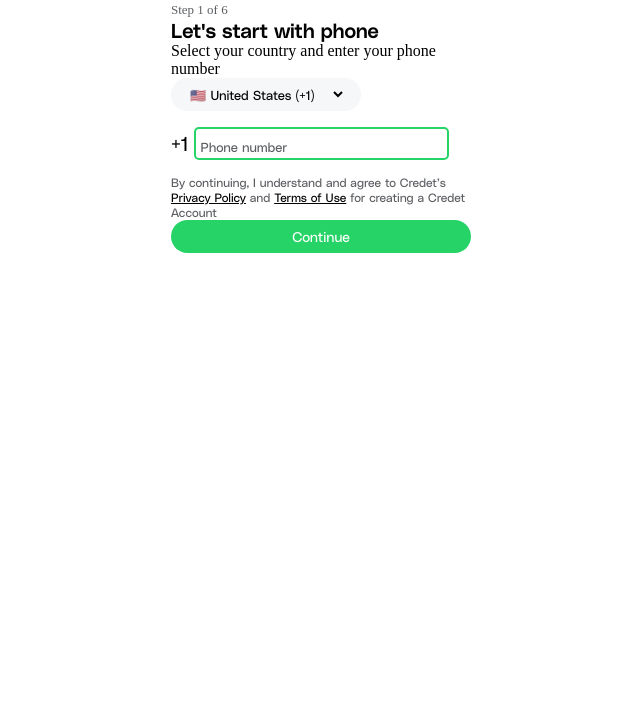
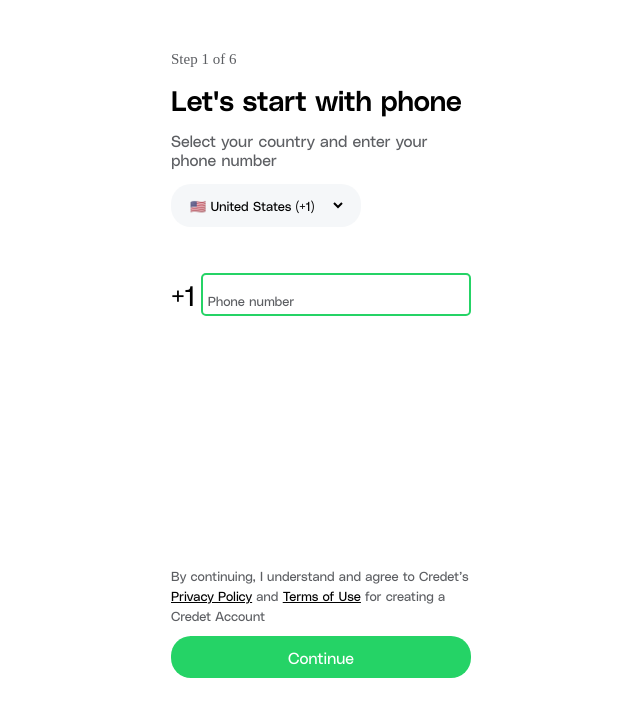
Before and after one commit to Rookid19/Web-Mobile-Signup-Form, a React (Create React App) app: page / in a window 1280 px wide. Shown: the top 716 px of the page, without its empty margins (319-959 px from the left). Built offline with nearby package versions, Linux system fonts and the light colour scheme.

Commit message:
useAuth hook

```diff
--- a/src/App.css
+++ b/src/App.css
@@ -27,32 +27,30 @@
   margin: auto;
   width: 300px;
   overflow: hidden;
-  /* background-color: var(--credet-green); */
-  /* background-color: red; */
   padding-inline: 30px;
 }
 .step {
   color: var(--credet-grey);
-  font-size: 13px;
+  font-size: 15px;
 }
 .title {
-  font-size: 20px;
+  font-size: 28px;
   font-family: "polysans-medium";
+  margin-block: 15px;
 }
 .custom-input {
   box-sizing: border-box;
   width: 100%;
-  height: 33px;
+  height: 43px;
   background-color: var(--credet-light-grey);
   border: none;
   border-radius: 5px;
-  font-size: 20px;
   font-family: "polysans-regular";
   padding-left: 20px;
   border-color: red;
 }
 .dropdown-input {
-  height: 33px;
+  height: 43px;
   background-color: var(--credet-light-grey);
   border: none;
   border-radius: 20px;
@@ -61,29 +59,42 @@
   padding-inline: 15px;
   border-right: 15px solid transparent;
   outline: none;
+  margin-bottom: 30px;
+  margin-top: 5px;
 }
 #country-code {
   font-family: "polysans-regular";
-  font-size: 20px;
+  font-size: 28px;
   margin-right: 5px;
+ margin-top: 15px;
 }
 .button {
-  height: 33px;
+  height: 42px;
   width: 100%;
   border-radius: 20px;
   border: none;
   cursor: pointer;
-  font-size: 14px;
+  font-size: 16px;
   color: var(--credet-white);
   background-color: var(--credet-green);
   font-family: "polysans-regular";
 }
 .terms {
-  font-size: 12px;
+  font-size: 13px;
   font-family: "polysans-regular";
   color: var(--credet-grey);
-  line-height: 15px;
+  line-height: 20px;
+  margin-bottom: 10px;
+  margin-top: 250px;
+
 }
 .terms > u {
   color: var(--credet-black);
 }
+
+.label {
+  font-family: "polysans-regular";
+  font-size: 16px;
+  color: var(--credet-grey);
+  margin-bottom: 10px;
+}
--- a/src/App.jsx
+++ b/src/App.jsx
@@ -1,11 +1,16 @@
 import React from "react";
 import "./App.css";
 import Phone from "./components/Phone/Phone";
+import useAuth from "./hooks/useAuth";
 
 function App() {
+  const { pageIndex } = useAuth();
   return (
     <div className="App">
-      <Phone />
+      {
+        pageIndex === 1 ?(<Phone/>) :null
+      }
+      {/* <Phone /> */}
     </div>
   );
 }
--- a/src/components/CustomInput/CustomInput.jsx
+++ b/src/components/CustomInput/CustomInput.jsx
@@ -11,6 +11,7 @@ function CustomInput({ placeholder, type, label, ...props }) {
         style={{
           backgroundColor: type === "phone" && "white",
           paddingInline: type === "phone" ? 5 : 15,
+          fontSize: type === "phone" ? 28 : 15,
         }}
       />
     </div>
--- a/src/components/Phone/Phone.jsx
+++ b/src/components/Phone/Phone.jsx
@@ -34,7 +34,7 @@ function Phone() {
     <div>
       <span className="step">Step 1 of 6</span>
       <div className="title">Let's start with phone</div>
-      <div className="sub-title">
+      <div className="label">
         Select your country and enter your phone number
       </div>
       <select
@@ -47,8 +47,14 @@ function Phone() {
           </option>
         ))}
       </select>
-      <div style={{ display: "flex" }}>
-        <p id="country-code">{countryCode}</p>
+      <div
+        style={{
+          display: "flex",
+          alignItems: "center",
+        }}
+      >
+        <span id="country-code">{countryCode}</span>
+        <div>
           <CustomInput
             autoFocus
             type="phone"
@@ -58,6 +64,7 @@ function Phone() {
             onChange={handleOnchange}
             maxLength={countryCode === "+1" ? 10 : 9}
           />
+        </div>
       </div>
       <div className="terms">
         By continuing, I understand and agree to Credet’s <u>Privacy Policy</u>{" "}
--- /dev/null
+++ b/src/hooks/useAuth.js
@@ -0,0 +1,17 @@
+import { createContext, useContext, useMemo, useState, useEffect } from "react";
+
+export const AuthContext = createContext({});
+
+export const AuthProvider = ({ children }) => {
+  //page index
+  const [pageIndex, setPageIndex] = useState(1);
+
+  const memoValue = useMemo(() => ({ pageIndex, setPageIndex }), [pageIndex]);
+  return (
+    <AuthContext.Provider value={memoValue}>{children}</AuthContext.Provider>
+  );
+};
+
+export default function useAuth() {
+  return useContext(AuthContext);
+}
--- a/src/hooks/useForm.js
+++ b/src/hooks/useForm.js
@@ -20,7 +20,7 @@ const useForm = () => {
       const { name, value } = e.target;
       setValues({
         ...values,
-        [name]: value,
+        [name]: name === "phone" ? value.replace(/\D/g, "") : value,
       });
     },
     [values]
--- a/src/index.css
+++ b/src/index.css
@@ -1,5 +1,5 @@
 body {
-  margin: 0;
+  margin-top: 50px;
 }
 
 @font-face {
--- a/src/index.js
+++ b/src/index.js
@@ -1,13 +1,16 @@
-import React from 'react';
-import ReactDOM from 'react-dom/client';
-import './index.css';
-import App from './App';
-import reportWebVitals from './reportWebVitals';
+import React from "react";
+import ReactDOM from "react-dom/client";
+import "./index.css";
+import App from "./App";
+import reportWebVitals from "./reportWebVitals";
+import { AuthProvider } from "./hooks/useAuth";
 
-const root = ReactDOM.createRoot(document.getElementById('root'));
+const root = ReactDOM.createRoot(document.getElementById("root"));
 root.render(
   <React.StrictMode>
-    <App />
+    <AuthProvider>
+      <App />
+    </AuthProvider>
   </React.StrictMode>
 );
 
```
Lines whose indentation alone changed are shown as unchanged.
